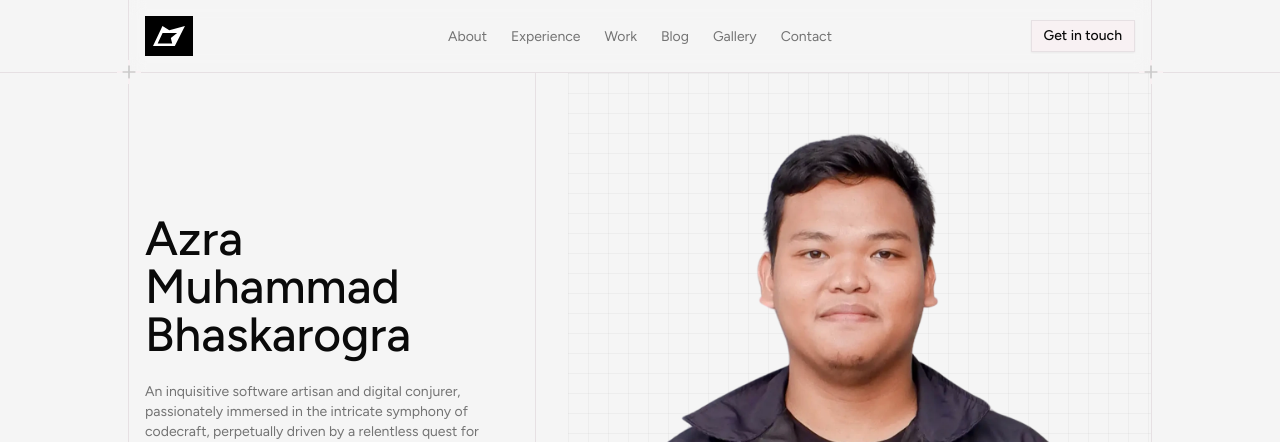
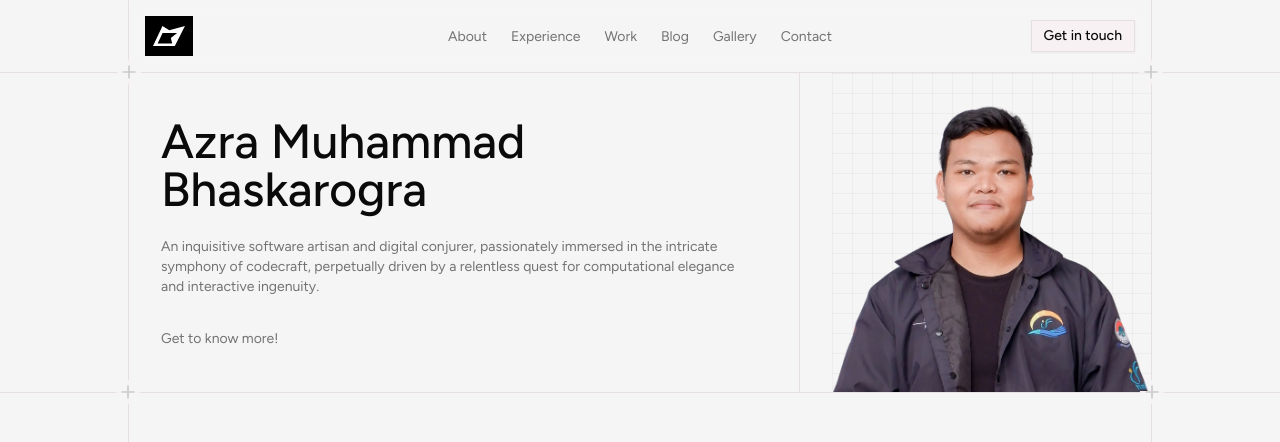
Before and after one commit to bhska/website-v2, a Next.js app: page / in a window 1280 px wide. Shown: the top 442 px of the page. Built offline with nearby package versions, Linux system fonts and the light colour scheme; no server answers; a web font is replaced by a local one.

Commit message:
feat: adjust hero layout to 2:3 ratio and match padding with highlighted work

```diff
--- a/src/app/page.tsx
+++ b/src/app/page.tsx
@@ -40,7 +40,7 @@ export default function Home() {
         >
           <div className="grid grid-cols-1 gap-8 lg:grid-cols-12">
             {/* Text Content */}
-            <div className="flex flex-col justify-center gap-6 px-4 lg:col-span-5 lg:border-r lg:pr-8">
+            <div className="flex flex-col justify-center gap-6 px-6 md:px-8 lg:col-span-8 lg:border-r lg:pr-8">
               <h2 className="font-mono text-4xl font-medium md:text-5xl">
                 Azra Muhammad Bhaskarogra
               </h2>
@@ -60,7 +60,7 @@ export default function Home() {
             </div>
 
             {/* Image Grid with Striped Background */}
-            <div className="lg:col-span-7">
+            <div className="lg:col-span-4">
               <div
                 className="relative aspect-square overflow-hidden rounded-lg"
                 style={{
@@ -76,7 +76,7 @@ export default function Home() {
                   alt="Azra Muhammad Bhaskarogra"
                   fill
                   className="object-cover"
-                  sizes="(max-width: 768px) 100vw, 50vw"
+                  sizes="(max-width: 768px) 100vw, 33vw"
                 />
               </div>
             </div>
```
